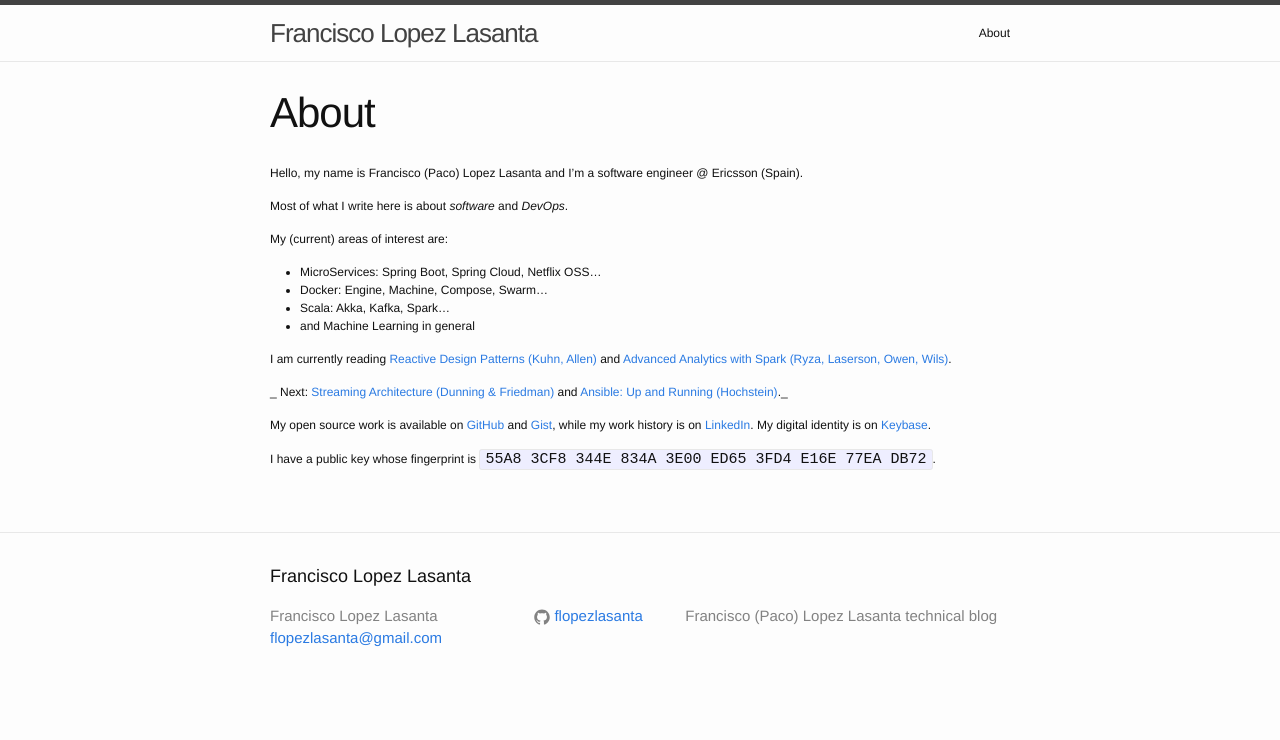
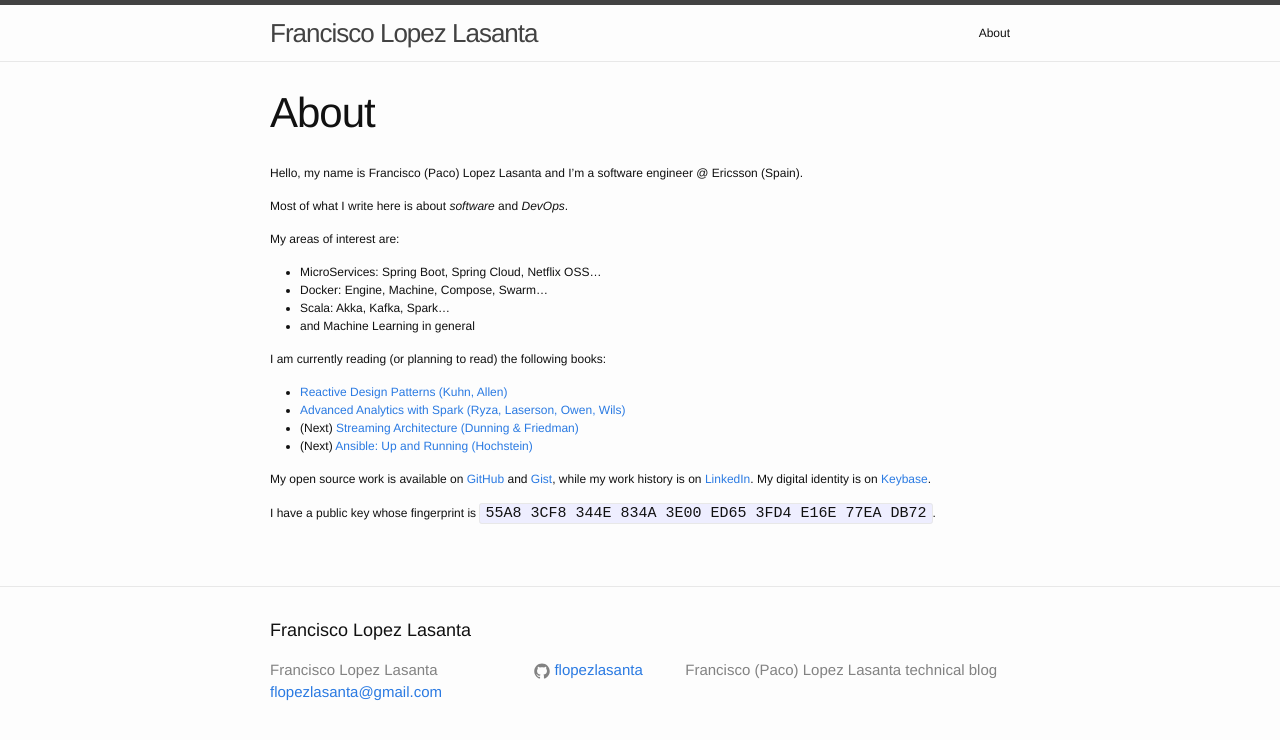
Before and after one commit to flopezlasanta/flopezlasanta.github.io, a Jekyll site: the page built from about.md, in a window 1280 px wide. Shown: the top 740 px of the page. Built offline with Jekyll 4.4.1, drawn with Linux system fonts in a browser that asks for light colours.

Commit message:
added contents for about

```diff
--- a/about.md
+++ b/about.md
@@ -8,16 +8,19 @@ Hello, my name is Francisco (Paco) Lopez Lasanta and I’m a software engineer @
 
 Most of what I write here is about *software* and *DevOps*.
 
-My (current) areas of interest are:
+My areas of interest are:
 
 - MicroServices: Spring Boot, Spring Cloud, Netflix OSS...
 - Docker: Engine, Machine, Compose, Swarm...
 - Scala: Akka, Kafka, Spark...
 - and Machine Learning in general
 
-I am currently reading [Reactive Design Patterns (Kuhn, Allen)](https://www.manning.com/books/reactive-design-patterns) and [Advanced Analytics with Spark (Ryza, Laserson, Owen, Wils)](http://shop.oreilly.com/product/0636920035091.do).
+I am currently reading (or planning to read) the following books:
 
-_    Next: [Streaming Architecture (Dunning & Friedman)](http://shop.oreilly.com/product/0636920049463.do) and [Ansible: Up and Running (Hochstein)](http://shop.oreilly.com/product/0636920035626.do)._
+- [Reactive Design Patterns (Kuhn, Allen)](https://www.manning.com/books/reactive-design-patterns)
+- [Advanced Analytics with Spark (Ryza, Laserson, Owen, Wils)](http://shop.oreilly.com/product/0636920035091.do)
+- (Next) [Streaming Architecture (Dunning & Friedman)](http://shop.oreilly.com/product/0636920049463.do)
+- (Next) [Ansible: Up and Running (Hochstein)](http://shop.oreilly.com/product/0636920035626.do)
 
 My open source work is available on [GitHub](https://github.com/flopezlasanta) and [Gist](https://gist.github.com/flopezlasanta), while my work history is on [LinkedIn](https://es.linkedin.com/in/flopezlasanta). My digital identity is on [Keybase](https://keybase.io/flopezlasanta).
 
```
